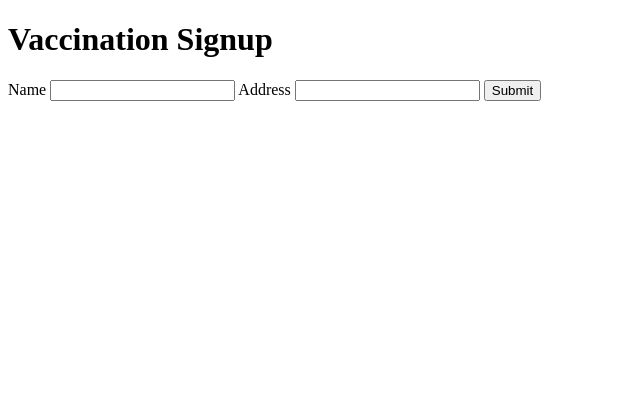
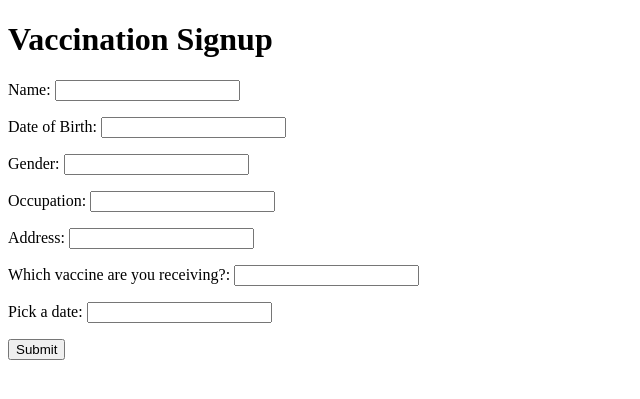
Before and after one commit to elisecho/HackHERS, a Flask app: page /signup in a window 1280 px wide. Shown: the top 399 px of the page, without its empty margins (0-640 px from the left). Run offline with Flask 2, Linux system fonts and the light colour scheme.

Commit message:
Added more fields to vaccination signup

```diff
--- a/app.py
+++ b/app.py
@@ -44,7 +44,12 @@ def signup():
     if request.method == "POST":
         new_signup = {
             "name": request.form["name"],
-            "address": request.form["address"]
+            "dob": request.form["dob"],
+            "gender": request.form["gender"],
+            "occupation": request.form["occupation"],
+            "address": request.form["address"],
+            "dose": request.form["dose"],
+            "date": request.form["date"]
         }
         all_signups.append(new_signup)
         # Once form is submitted send the user back to the homepage
--- a/templates/signup.html
+++ b/templates/signup.html
@@ -8,10 +8,34 @@
             <div class="container">
                 <h1>Vaccination Signup</h1>
                 <form action="{{ url_for('signup') }}" method="POST">
-                    <label>Name</label>
+                    <p>
+                    <label>Name:</label>
                     <input name="name" type="text">
-                    <label>Address</label>
+                    </p>
+                    <p>
+                    <label>Date of Birth:</label>
+                    <input name="dob" type="text">
+                    </p>
+                    <p>
+                    <label>Gender:</label>
+                    <input name="gender" type="text">
+                    </p>
+                    <p>
+                    <label>Occupation:</label>
+                    <input name="occupation" type="text">
+                    </p>
+                    <p>
+                    <label>Address:</label>
                     <input name="address" type="text">
+                    </p>
+                    <p>
+                    <label>Which vaccine are you receiving?:</label>
+                    <input name="dose" type="text">
+                    </p>
+                    <p>
+                    <label>Pick a date:</label>
+                    <input name="date" type="text">
+                    </p>
                     <button type="submit">Submit</button>
                 </form>
             </div>
```
Also changed, not shown: templates/index.html (+6 -2 lines).
